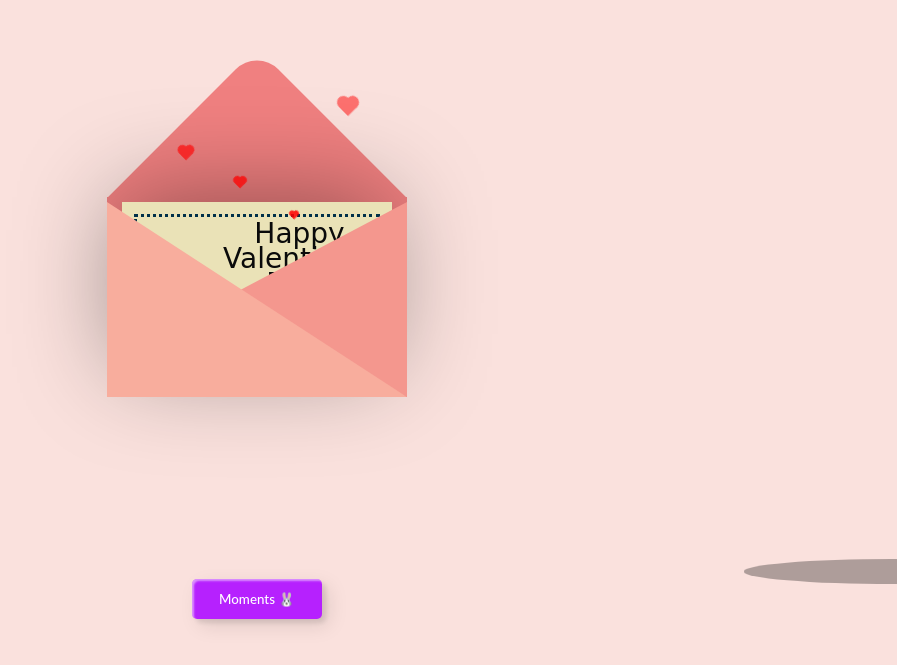
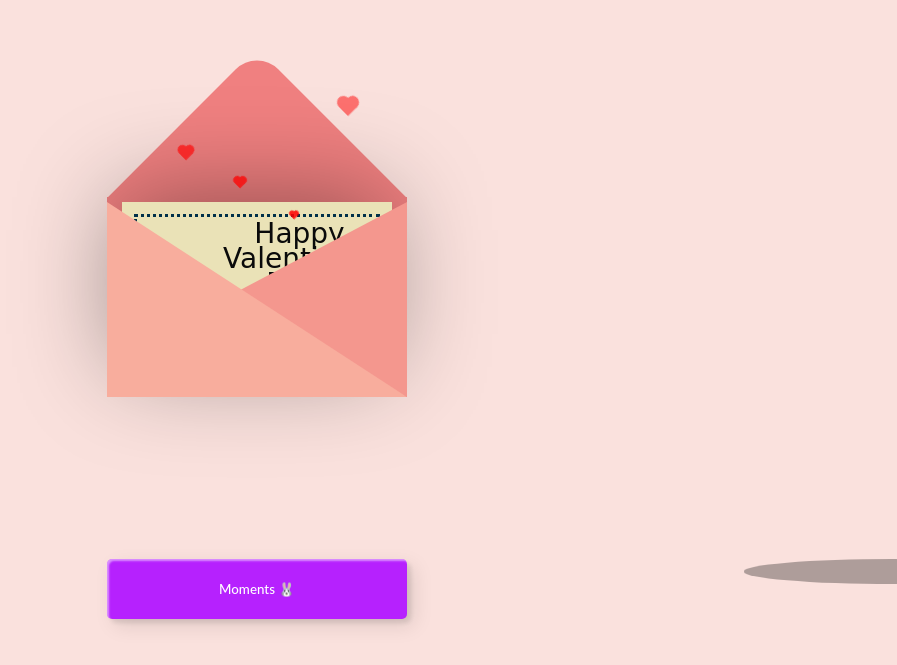
Before and after one commit to msabrin/vlntn, a plain HTML site: page index.html in a window 1280 px wide. Shown: the part 141-806 px from the top of the page, without its empty margins (383-1280 px from the left). Drawn offline with nearby package versions, Linux system fonts and the light colour scheme.

Commit message:
Update style.css
txt on button

```diff
--- a/style.css
+++ b/style.css
@@ -229,12 +229,14 @@ body {
   button {
     margin: 20px;
 }
+
 .custom-btn {
-  width: 130px;
-  height: 40px;
+    width: 300px;
+    height: 60px; /* Adjusted height */
+    padding: 15px 25px; /* Adjusted padding */
     color: #fff;
     border-radius: 5px;
-  padding: 10px 25px;
+    text-align: center;
     font-family: 'Lato', sans-serif;
     font-weight: 500;
     background: transparent;
@@ -242,10 +244,9 @@ button {
     transition: all 0.3s ease;
     position: relative;
     display: inline-block;
-   box-shadow:inset 2px 2px 2px 0px rgba(255,255,255,.5),
-   7px 7px 20px 0px rgba(0,0,0,.1),
-   4px 4px 5px 0px rgba(0,0,0,.1);
+    box-shadow: inset 2px 2px 2px 0px rgba(255, 255, 255, .5), 7px 7px 20px 0px rgba(0, 0, 0, .1), 4px 4px 5px 0px rgba(0, 0, 0, .1);
     outline: none;
+    line-height: normal; /* Reset line-height */
 }
 
 .btn-15 {
@@ -253,6 +254,7 @@ button {
     border: none;
     z-index: 1;
 }
+
 .btn-15:after {
     position: absolute;
     content: "";
@@ -263,18 +265,19 @@ button {
     z-index: -1;
     background-color: #663dff;
     border-radius: 5px;
-     box-shadow:inset 2px 2px 2px 0px rgba(255,255,255,.5),
-     7px 7px 20px 0px rgba(0,0,0,.1),
-     4px 4px 5px 0px rgba(0,0,0,.1);
+    box-shadow: inset 2px 2px 2px 0px rgba(255, 255, 255, .5), 7px 7px 20px 0px rgba(0, 0, 0, .1), 4px 4px 5px 0px rgba(0, 0, 0, .1);
     transition: all 0.3s ease;
 }
+
 .btn-15:hover {
     color: #fff;
 }
+
 .btn-15:hover:after {
     left: 0;
     width: 100%;
 }
+
 .btn-15:active {
     top: 2px;
 }
@@ -288,3 +291,7 @@ button {
     transform: translateX(-50%);
     text-align: center;
 }
+
+h1 {
+    display: inline;
+}
```
Lines whose indentation alone changed are shown as unchanged.
